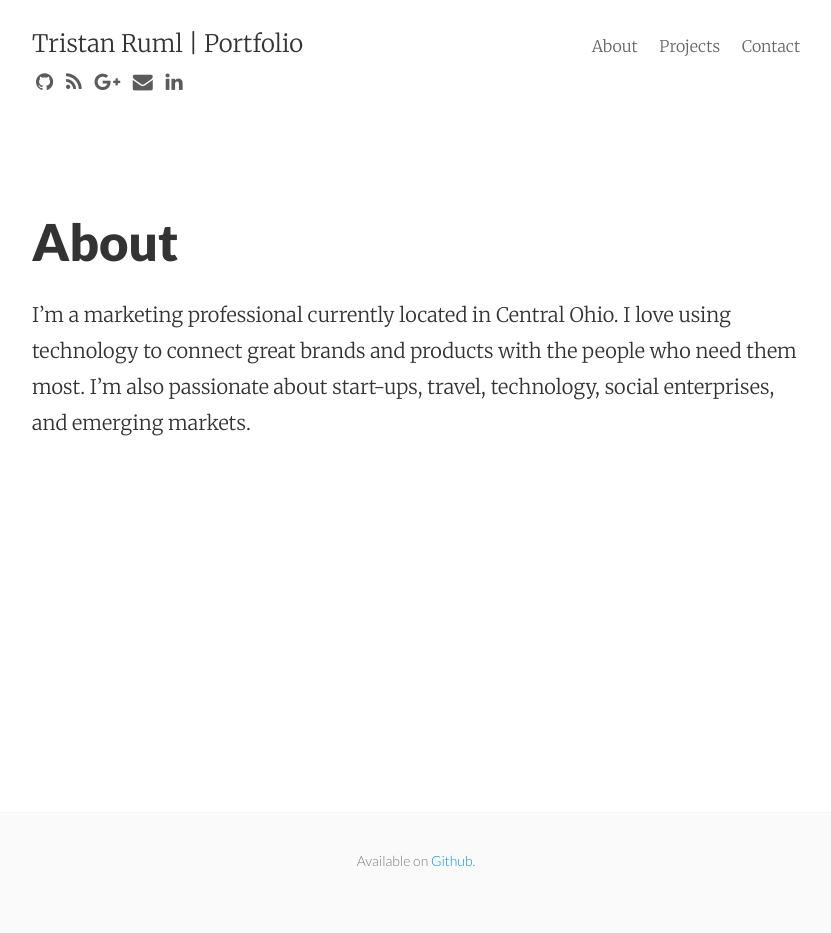
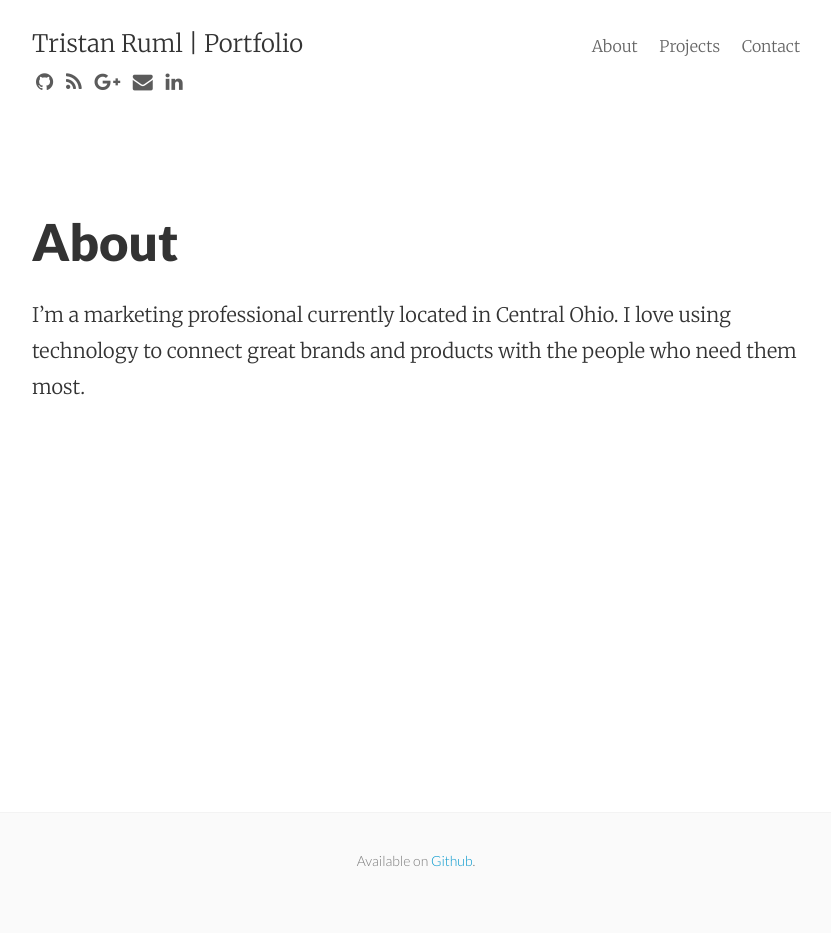
Before and after one commit to tkruml/tkruml.github.io, a Jekyll site: the page built from about.md, in a window 1280 px wide. Shown: the whole page, without its empty margins (224-1055 px from the left). Built offline with Jekyll 4.4.1, drawn with Linux system fonts in a browser that asks for light colours; nearby versions of some CDN libraries.

Commit message:
Update about.md

```diff
--- a/about.md
+++ b/about.md
@@ -4,4 +4,4 @@ title: About
 permalink: /about/
 ---
 
-I'm a marketing professional currently located in Central Ohio. I love using technology to connect great brands and products with the people who need them most. I'm also passionate about start-ups, travel, technology, social enterprises, and emerging markets.
+I'm a marketing professional currently located in Central Ohio. I love using technology to connect great brands and products with the people who need them most.
```
